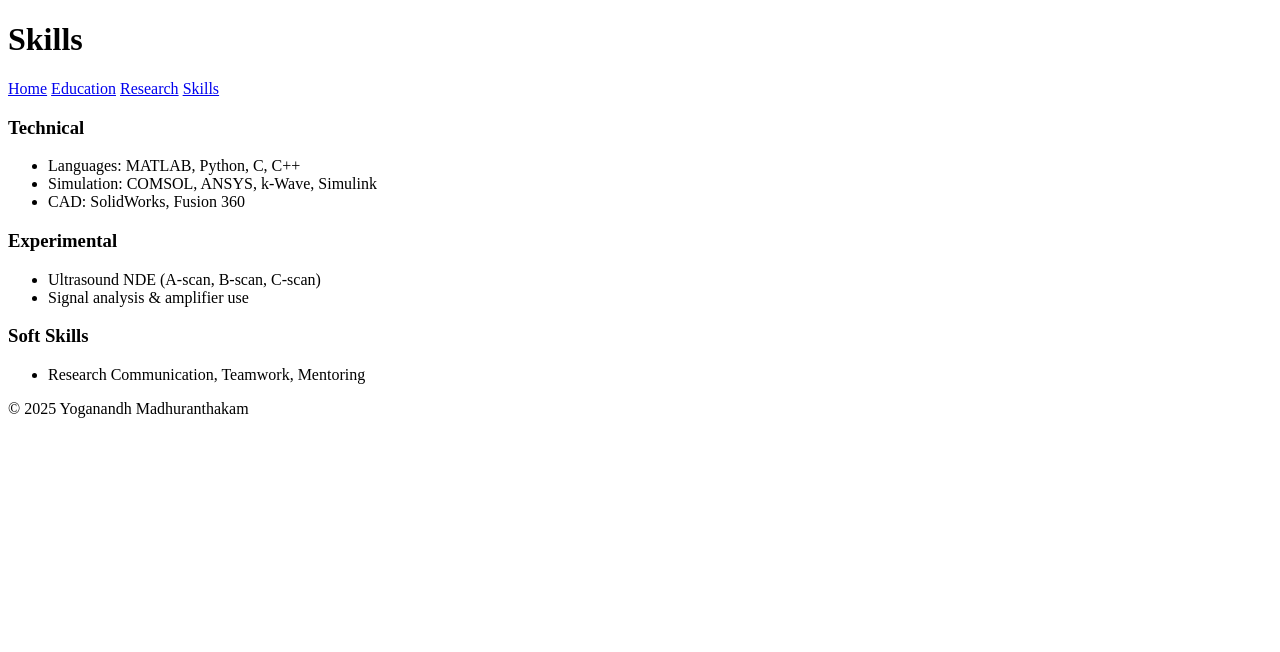
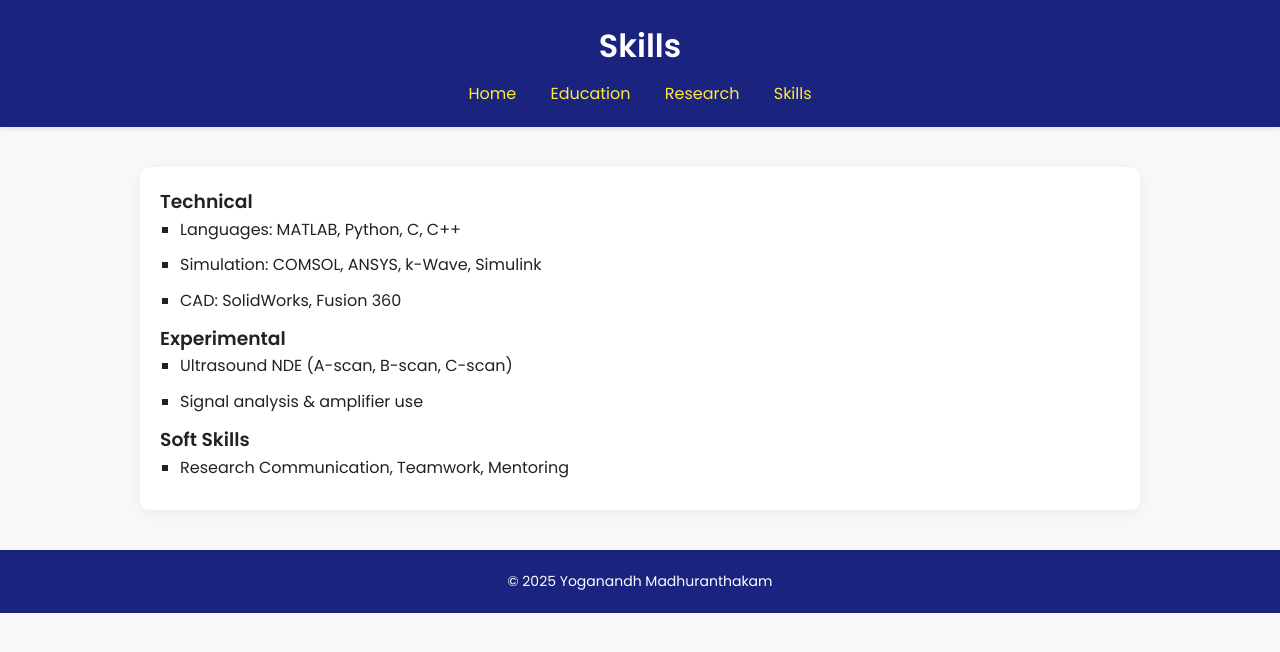
Before and after one commit to Yogi11005/yoganandh.github.io, a plain HTML site: page skills.html in a window 1280 px wide. Drawn offline with Linux system fonts and the light colour scheme.

Commit message:
Update style.css

```diff
--- a/style.css
+++ b/style.css
@@ -1,39 +1,95 @@
-<!DOCTYPE html>
-<html lang="en">
-<head>
-  <meta charset="UTF-8" />
-  <title>Skills</title>
-  <link rel="stylesheet" href="style.css" />
-</head>
-<body>
-  <header>
-    <h1>Skills</h1>
-    <nav>
-      <a href="index.html">Home</a>
-      <a href="education.html">Education</a>
-      <a href="research.html">Research</a>
-      <a href="skills.html">Skills</a>
-    </nav>
-  </header>
-  <main>
-    <h3>Technical</h3>
-    <ul>
-      <li>Languages: MATLAB, Python, C, C++</li>
-      <li>Simulation: COMSOL, ANSYS, k-Wave, Simulink</li>
-      <li>CAD: SolidWorks, Fusion 360</li>
-    </ul>
-    <h3>Experimental</h3>
-    <ul>
-      <li>Ultrasound NDE (A-scan, B-scan, C-scan)</li>
-      <li>Signal analysis & amplifier use</li>
-    </ul>
-    <h3>Soft Skills</h3>
-    <ul>
-      <li>Research Communication, Teamwork, Mentoring</li>
-    </ul>
-  </main>
-  <footer>
-    <p>© 2025 Yoganandh Madhuranthakam</p>
-  </footer>
-</body>
-</html>
+@import url('https://fonts.googleapis.com/css2?family=Poppins:wght@300;400;600&display=swap');
+
+* {
+  box-sizing: border-box;
+  margin: 0;
+  padding: 0;
+}
+
+body {
+  font-family: 'Poppins', sans-serif;
+  background-color: #f9f9f9;
+  color: #222;
+  line-height: 1.6;
+}
+
+header {
+  background-color: #1a237e;
+  color: white;
+  padding: 20px 0;
+  text-align: center;
+  position: sticky;
+  top: 0;
+  z-index: 1000;
+  box-shadow: 0 2px 5px rgba(0,0,0,0.1);
+}
+
+header h1 {
+  margin-bottom: 10px;
+  font-weight: 600;
+}
+
+nav {
+  margin-top: 10px;
+}
+
+nav a {
+  margin: 0 15px;
+  color: #ffeb3b;
+  text-decoration: none;
+  font-weight: 500;
+}
+
+nav a:hover {
+  color: #fff;
+  border-bottom: 2px solid #ffeb3b;
+}
+
+main {
+  max-width: 1000px;
+  margin: 40px auto;
+  padding: 20px;
+  background: white;
+  border-radius: 10px;
+  box-shadow: 0px 4px 20px rgba(0,0,0,0.06);
+}
+
+main h2 {
+  margin-bottom: 20px;
+  color: #1a237e;
+  font-weight: 600;
+}
+
+ul {
+  list-style-type: square;
+  padding-left: 20px;
+}
+
+ul li {
+  margin-bottom: 10px;
+}
+
+footer {
+  text-align: center;
+  padding: 20px;
+  background: #1a237e;
+  color: white;
+  font-size: 14px;
+  margin-top: 40px;
+}
+
+button, .button-link {
+  background-color: #1a237e;
+  color: white;
+  padding: 10px 18px;
+  text-decoration: none;
+  border: none;
+  border-radius: 5px;
+  font-weight: 500;
+  transition: 0.3s;
+}
+
+button:hover, .button-link:hover {
+  background-color: #3949ab;
+  cursor: pointer;
+}
```
